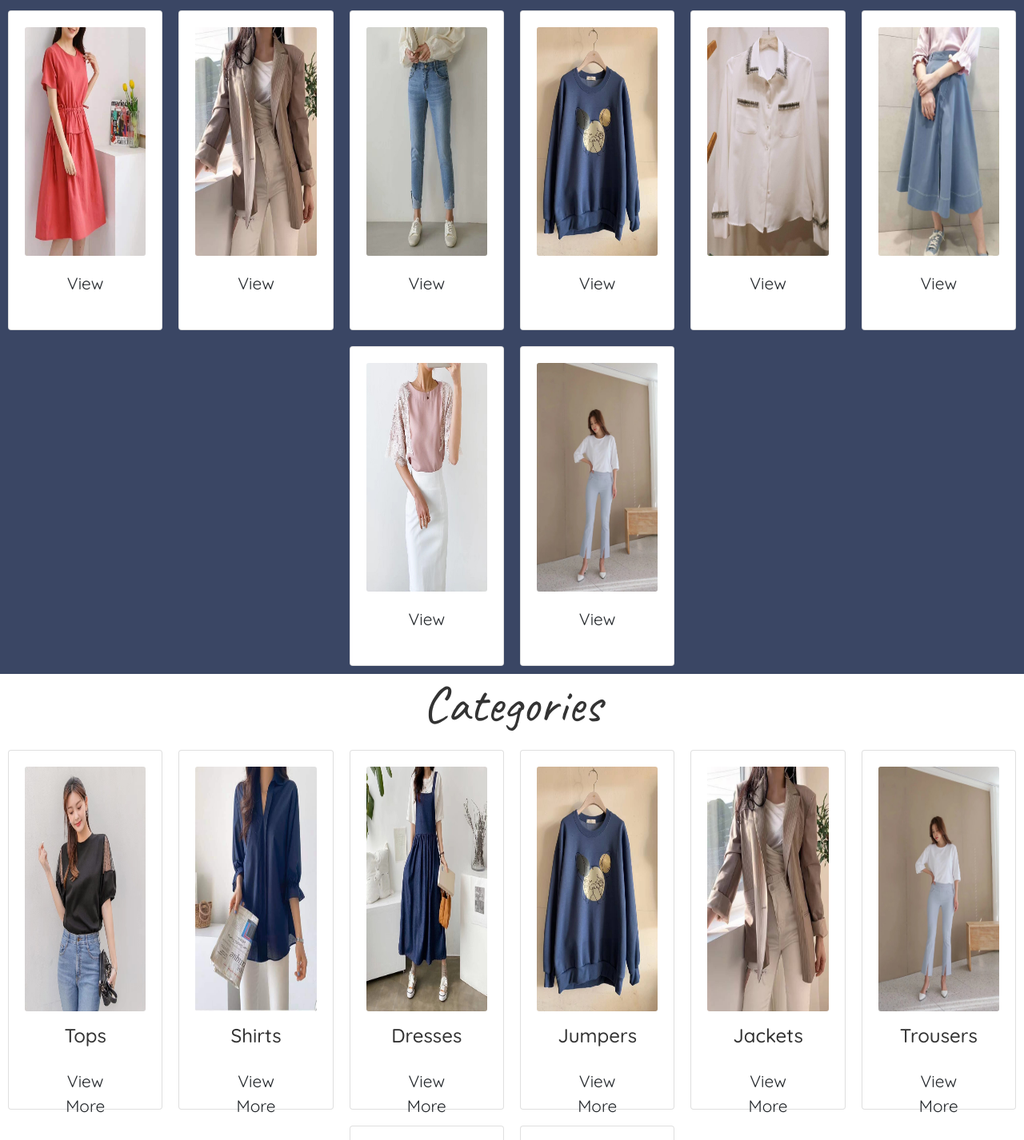
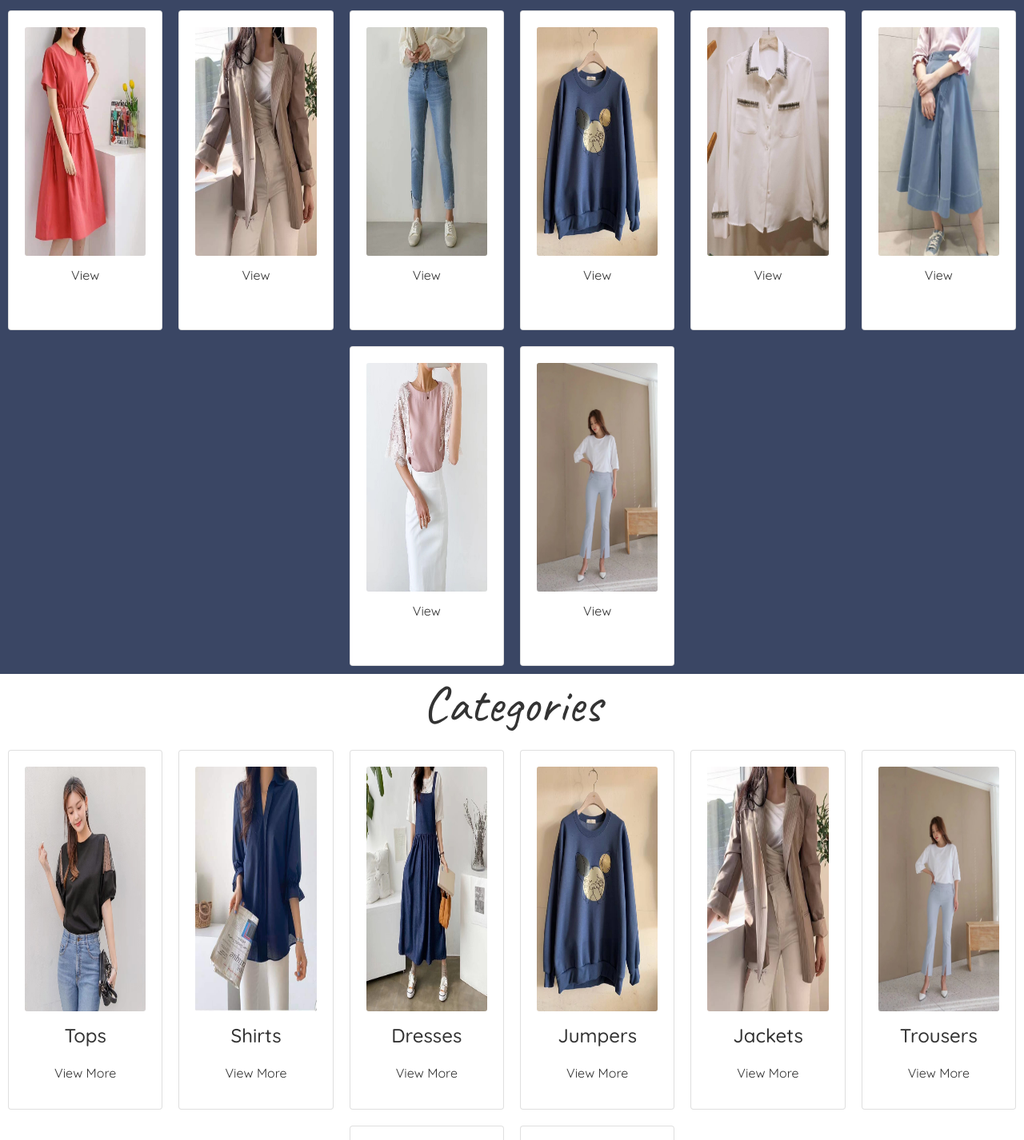
Before and after one commit to Code-Institute-Submissions/CottonBox, a plain HTML site: page index.html in a window 1280 px wide. Shown: the part 573-1999 px from the top of the page at 80% size. Drawn offline with nearby package versions, Linux system fonts and the light colour scheme.

Commit message:
Optimised page for validation

```diff
--- a/index.html
+++ b/index.html
@@ -24,7 +24,7 @@
             <a
               class="nav-link dropdown-toggle"
               href="#"
-              id="languageDropdown"
+              id="languageDropdownTablet"
               role="button"
               data-toggle="dropdown"
               aria-expanded="false"
@@ -37,7 +37,7 @@
             </a>
             <div
               class="dropdown-menu border-0"
-              aria-labelledby="languageDropdown"
+              aria-labelledby="languageDropdownTablet"
             >
               <a class="nav-item nav-link" href="#"
                 ><img
@@ -168,6 +168,7 @@
                 Clothing<i class="fas fa-caret-down ml-1"></i>
               </button>
             </li>
+            <li class="nav-item">
               <div class="collapse navbar-collapse" id="mobileCollapsedNav">
                 <ul class="navbar-nav">
                   <li class="nav-item">
@@ -186,7 +187,9 @@
                     <a href="clothing/jackets.html" class="nav-link">Jackets</a>
                   </li>
                   <li class="nav-item">
-                  <a href="clothing/trousers.html" class="nav-link">Trousers</a>
+                    <a href="clothing/trousers.html" class="nav-link"
+                      >Trousers</a
+                    >
                   </li>
                   <li class="nav-item">
                     <a href="clothing/jeans.html" class="nav-link">Jeans</a>
@@ -196,6 +199,7 @@
                   </li>
                 </ul>
               </div>
+            </li>
             <li class="nav-item">
               <a href="about-us.html" class="nav-link">About Us</a>
             </li>
@@ -243,7 +247,7 @@
               class="card-img"
             />
             <a href="/clothing/dresses.html" class="nav-link mt-1">
-              <button class="btn">View</button>
+              View
             </a>
           </div>
         </div>
@@ -255,7 +259,7 @@
               class="card-img"
             />
             <a href="/clothing/jackets.html" class="nav-link mt-1">
-              <button class="btn">View</button>
+              View
             </a>
           </div>
         </div>
@@ -267,7 +271,7 @@
               class="card-img"
             />
             <a href="/clothing/jeans.html" class="nav-link mt-1">
-              <button class="btn">View</button>
+              View
             </a>
           </div>
         </div>
@@ -279,7 +283,7 @@
               class="card-img"
             />
             <a href="/clothing/jumpers.html" class="nav-link mt-1">
-              <button class="btn">View</button>
+              View
             </a>
           </div>
         </div>
@@ -291,7 +295,7 @@
               class="card-img"
             />
             <a href="/clothing/shirts.html" class="nav-link mt-1">
-              <button class="btn">View</button>
+              View
             </a>
           </div>
         </div>
@@ -303,7 +307,7 @@
               class="card-img"
             />
             <a href="/clothing/skirts.html" class="nav-link mt-1">
-              <button class="btn">View</button>
+              View
             </a>
           </div>
         </div>
@@ -315,7 +319,7 @@
               class="card-img"
             />
             <a href="/clothing/tops.html" class="nav-link mt-1">
-              <button class="btn">View</button>
+              View
             </a>
           </div>
         </div>
@@ -327,7 +331,7 @@
               class="card-img"
             />
             <a href="/clothing/trousers.html" class="nav-link mt-1">
-              <button class="btn">View</button>
+              View
             </a>
           </div>
         </div>
@@ -347,7 +351,7 @@
             />
             <h4 class="mt-3">Tops</h4>
             <a href="/clothing/tops.html" class="nav-link mt-1">
-              <button class="btn">View More</button>
+              View More
             </a>
           </div>
         </div>
@@ -360,7 +364,7 @@
             />
             <h4 class="mt-3">Shirts</h4>
             <a href="/clothing/shirts.html" class="nav-link mt-1">
-              <button class="btn">View More</button>
+              View More
             </a>
           </div>
         </div>
@@ -373,7 +377,7 @@
             />
             <h4 class="mt-3">Dresses</h4>
             <a href="/clothing/dresses.html" class="nav-link mt-1">
-              <button class="btn">View More</button>
+              View More
             </a>
           </div>
         </div>
@@ -386,7 +390,7 @@
             />
             <h4 class="mt-3">Jumpers</h4>
             <a href="/clothing/jumpers.html" class="nav-link mt-1">
-              <button class="btn">View More</button>
+              View More
             </a>
           </div>
         </div>
@@ -399,7 +403,7 @@
             />
             <h4 class="mt-3">Jackets</h4>
             <a href="/clothing/jackets.html" class="nav-link mt-1">
-              <button class="btn">View More</button>
+              View More
             </a>
           </div>
         </div>
@@ -412,7 +416,7 @@
             />
             <h4 class="mt-3">Trousers</h4>
             <a href="/clothing/trousers.html" class="nav-link mt-1">
-              <button class="btn">View More</button>
+              View More
             </a>
           </div>
         </div>
@@ -425,7 +429,7 @@
             />
             <h4 class="mt-3">Jeans</h4>
             <a href="/clothing/jeans.html" class="nav-link mt-1">
-              <button class="btn">View More</button>
+              View More
             </a>
           </div>
         </div>
@@ -438,7 +442,7 @@
             />
             <h4 class="mt-3">Skirts</h4>
             <a href="/clothing/skirts.html" class="nav-link mt-1">
-              <button class="btn">View More</button>
+              View More
             </a>
           </div>
         </div>
```
Also changed, not shown: clothing/dresses.html (+4 -2 lines), clothing/jumpers.html (+4 -2 lines), clothing/shirts.html (+4 -2 lines), clothing/tops.html (+4 -2 lines). Lines whose indentation alone changed are shown as unchanged.
